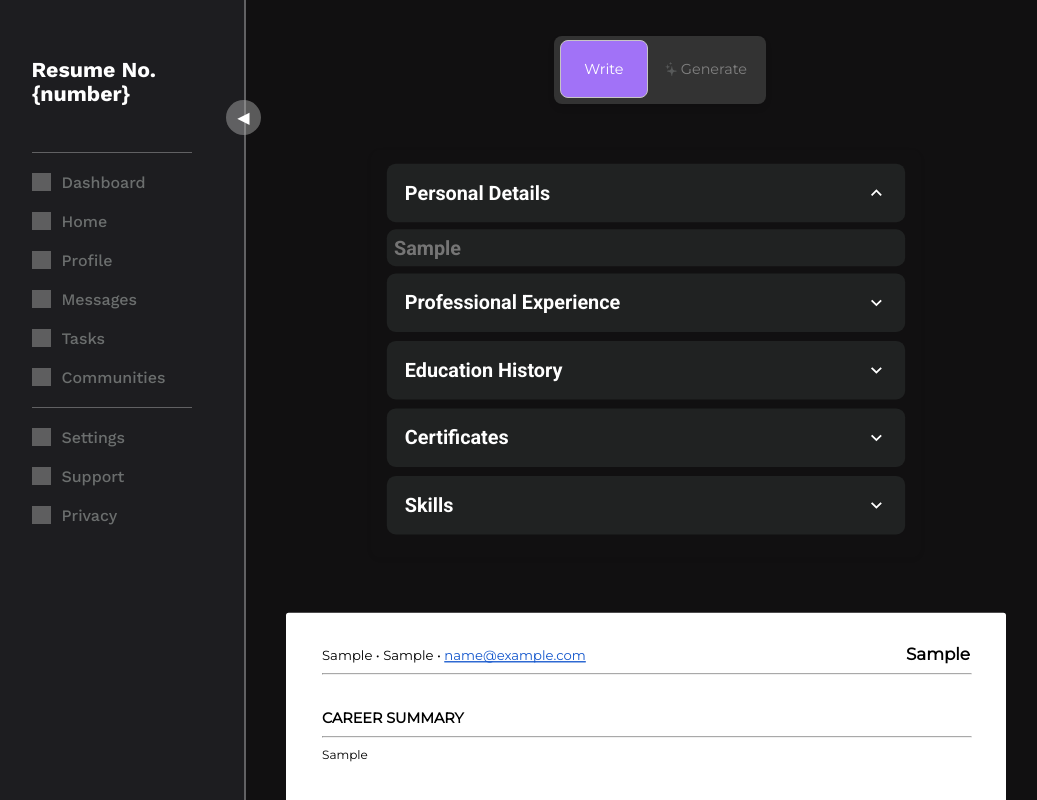
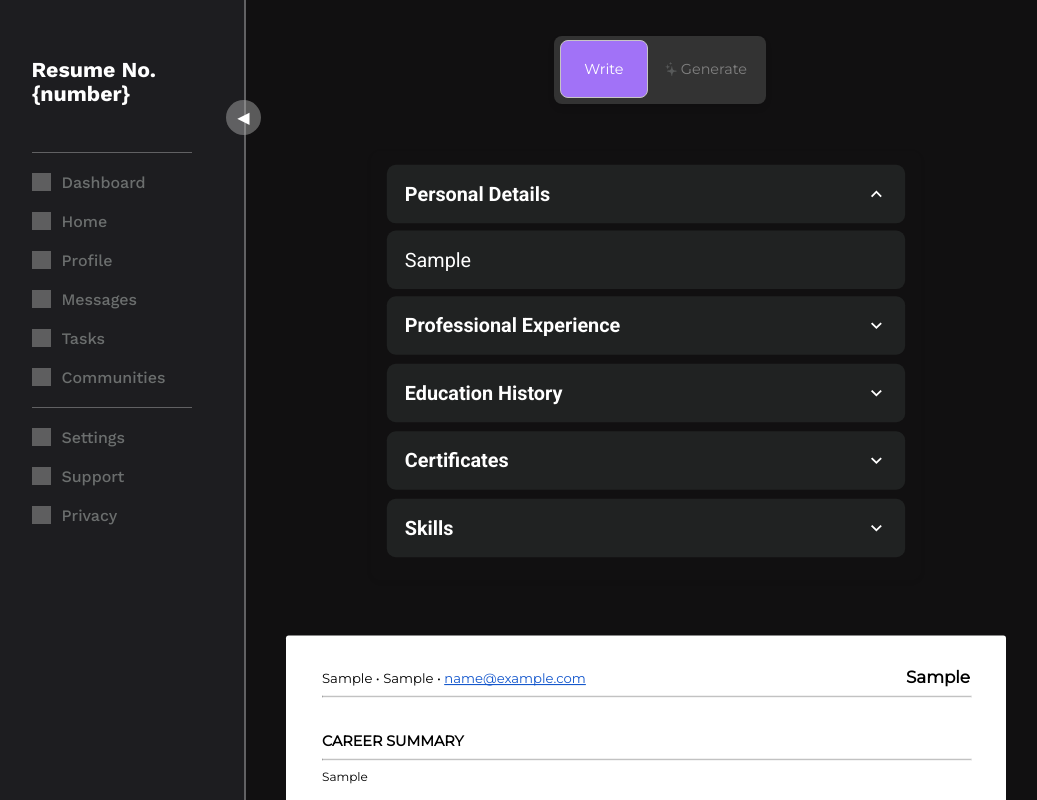
Before and after one commit to schaulet207/resumeBuilder, a React (Vite) app in the folder resumeBuilder/: page / in a window 1280 px wide. Both pictures are taken after typing "Sample", "name@example.com", "Sample", "Sample", "Sample" into the empty fields and a click on the button "Save". Shown: the top 800 px of the page, without its empty margins (6-1043 px from the left). Built offline with nearby package versions, Linux system fonts and the light colour scheme; grey boxes are pictures that could not be loaded; a web font is replaced by a local one.

Commit message:
Adds edit functionality to Personal Section

```diff
--- a/resumeBuilder/src/App.css
+++ b/resumeBuilder/src/App.css
@@ -1083,3 +1083,13 @@ padding-inline-start: 40px;
 .marginBottom {
   margin-bottom: 6px;
 }
+
+.hoverName {
+  color: white;
+  font-weight: normal;
+  padding: 12px;
+}
+
+.hoverName:hover {
+  cursor: pointer;
+}
--- a/resumeBuilder/src/components/personal/Personal.jsx
+++ b/resumeBuilder/src/components/personal/Personal.jsx
@@ -4,6 +4,8 @@ import EmailInput from './inputs/EmailInput';
 import PhoneInput from './inputs/PhoneInput';
 import AddressInput from './inputs/AddressInput';
 import CareerInput from './inputs/CareerInput';
+
+let personalInfo = {}; // Initialize personalInfo object
 
 function PersonalDetails({
   fullName, handleFullNameChange,
@@ -14,8 +16,6 @@ function PersonalDetails({
 }) {
   const fullNameInputRef = useRef(null);
   const fullNameBorderRef = useRef(null);
-
-  let personalInfo = {}; // Initialize personalInfo
 
   function collapsePersonal() {
     const persCollapsible = document.querySelector("#pers");
@@ -70,7 +70,7 @@ function PersonalDetails({
     };
 
     // Log the object to the console for testing
-    console.log(personalInfo);
+    console.table(personalInfo);
 
     // Ensure elements exist in the DOM before attempting to access them
     setTimeout(() => {
@@ -86,6 +86,45 @@ function PersonalDetails({
     }, 0);
   };
 
+  function editPersonal() {
+    const persElement = document.getElementById('pers');
+    const personalDetailsSavedElement = document.getElementById('personalDetailsSaved');
+    const personalButtonsElement = document.getElementById('personalButtons');
+
+    if (persElement && personalDetailsSavedElement && personalButtonsElement) {
+        persElement.classList.toggle("hide");
+        personalDetailsSavedElement.classList.toggle("hide");
+
+        // Check if the Cancel button already exists to avoid duplicates
+        if (!document.getElementById('cancelPersonal')) {
+            const cancelButton = document.createElement('button');
+            cancelButton.className = "cancelButton";
+            cancelButton.id = "cancelPersonal";
+            cancelButton.textContent = "Cancel";
+            cancelButton.addEventListener('click', cancelPersonal);
+            // Insert the Cancel button before the Save button
+            const saveButton = document.getElementById('savePersonal');
+            personalButtonsElement.insertBefore(cancelButton, saveButton);
+            // Update the styling on the save button to adjust it's spacing
+            saveButton.style.left = "295px";
+        }
+    } else {
+        console.error("Elements not found:", persElement, personalDetailsSavedElement, personalButtonsElement);
+    }
+}
+
+function cancelPersonal() {
+  const persElement = document.getElementById('pers');
+    const personalDetailsSavedElement = document.getElementById('personalDetailsSaved');
+  console.table(personalInfo);
+  persElement.classList.toggle("hide");
+  personalDetailsSavedElement.classList.toggle("hide");
+  handleFullNameChange(personalInfo.fullName);
+  handleEmailChange(personalInfo.email);
+  handlePhoneChange(personalInfo.phoneNumber);
+  handleAddressChange(personalInfo.address);
+  handleCareerSummaryChange(personalInfo.careerSummary);
+}
 
 
   return (
@@ -135,15 +174,14 @@ function PersonalDetails({
           careerSummary={careerSummary}
           onCareerSummaryChange={handleCareerSummaryChange}
         />
-        <div className="buttons">
+        <div className="buttons" id="personalButtons">
           <button className="saveButton" id="savePersonal" onClick={handleSavePersonal}>
             Save
           </button>
         </div>
       </div>
       <div id="personalDetailsSaved"
-        className="hoverName hide"
-        style={{ cursor: 'pointer' }}
+        className="hoverName hide" onClick={editPersonal}
       >
         {fullName}
       </div>
```
